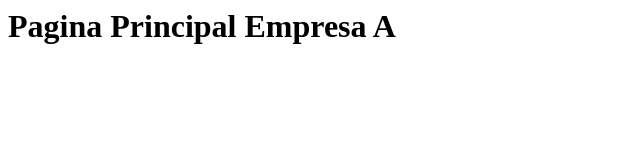
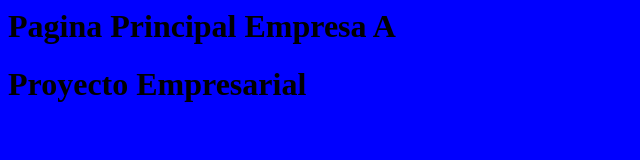
Before and after one commit to asoto92/cursogit, a plain HTML site: page index.html in a window 1280 px wide. Shown: the whole page, without its empty margins (0-640 px from the left). Drawn offline with Linux system fonts and the light colour scheme.

```diff
--- /dev/null
+++ b/css/estilos.css
@@ -0,0 +1,7 @@
+@charset "utf-8";
+
+/* CSS Document */
+
+body {
+    background-color: #00f;
+}
--- a/index.html
+++ b/index.html
@@ -1 +1,5 @@
 <h1>Pagina Principal Empresa A </h1>
+
+<link href="css/estilos.css" rel="stylesheet" type="text/css">
+
+<h1>Proyecto Empresarial</h1>
--- /dev/null
+++ b/js/javascript.js
@@ -0,0 +1 @@
+// JavaScript Document
```
